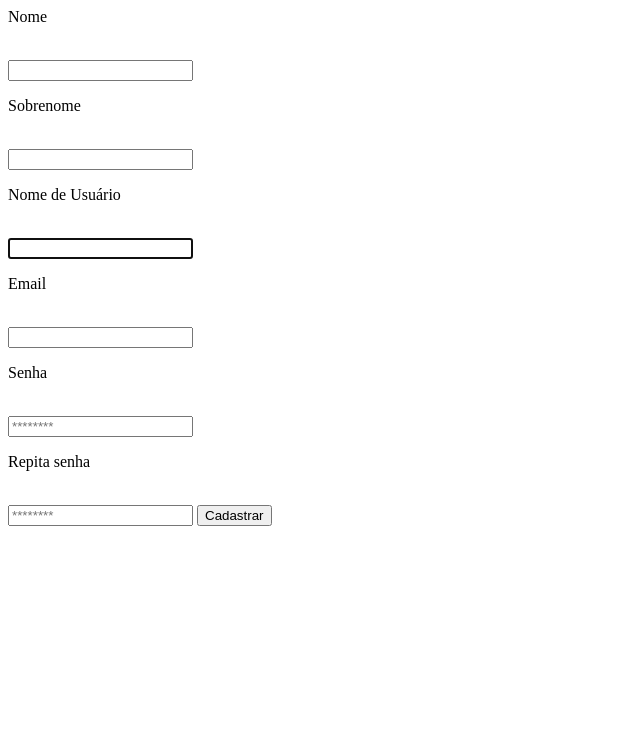
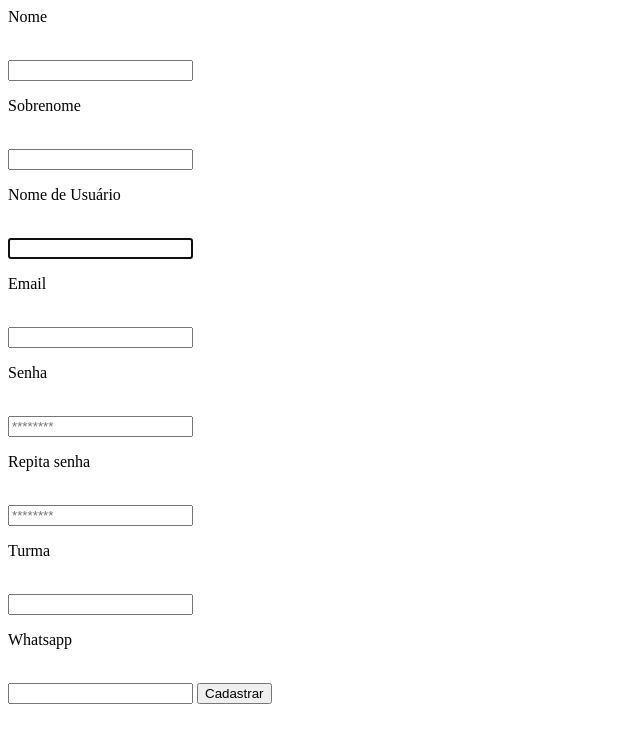
Before and after one commit to brunomalheiros/IFinder, a Django app: page /accounts/cadastro/ in a window 1280 px wide. Shown: the top 743 px of the page, without its empty margins (0-640 px from the left). Run offline with Django 3.2, Linux system fonts and the light colour scheme.

Commit message:
pequena correção

```diff
--- a/accounts/templates/cadastro.html
+++ b/accounts/templates/cadastro.html
@@ -13,9 +13,16 @@
     {{ form.email}}
 
     <p>Senha</p></br>
-    {{ form.password1 }}
+    {{ form.password1}}
 
     <p>Repita senha</p></br>
     {{ form.password2}}
+
+    <p>Turma</p></br>
+    {{ form_perfil.turma}}
+
+    <p>Whatsapp</p></br>
+    {{ form_perfil.turma}}
+
     <button type="submit" class="button-green form-btn">Cadastrar</button>
 </form>
```
